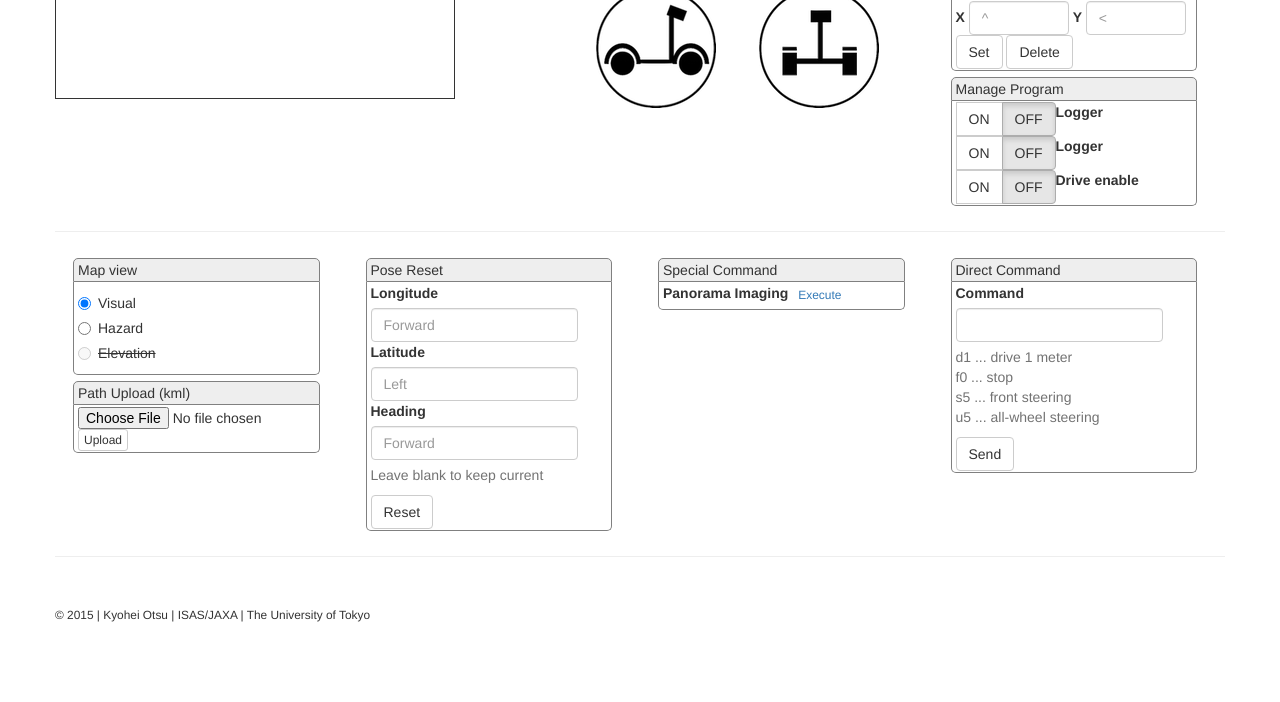
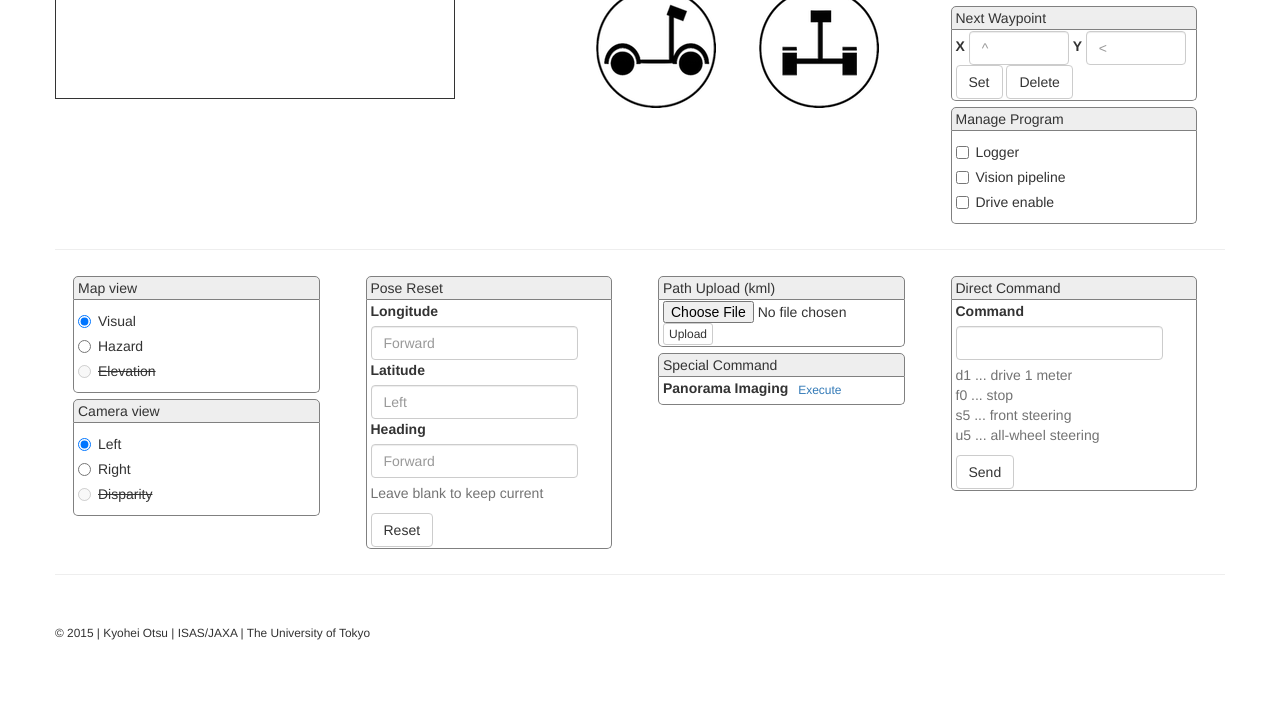
Before and after one commit to LukaDvlp/aurora2, a Flask app: page / in a window 1280 px wide. Shown: the part 481-1183 px from the top of the page. Before the commit the page ends 1103 px from the top, so only its background shows below. Run offline with Flask 2, Linux system fonts and the light colour scheme; a map, chart or similar area stays blank; some libraries are stand-ins or nearby versions.

Commit message:
improve UI

```diff
--- a/viz/static/js/main.js
+++ b/viz/static/js/main.js
@@ -13,13 +13,18 @@
 function v2x(v) { return pix2world(height / 2 - v); }
 function u2y(u) { return pix2world(width / 2 - u); }
 
+function rad2deg(rad) { return rad / 3.1415 * 180.0; }
+function deg2rad(deg) { return deg * 3.1415 / 180.0; }
+
 
 //!
 // Main loop
 //
 
 var map_mode = "VISUAL";
+var cam_mode = "LEFT";
 var drive_mode = 0;
+var logger_mode = false;
 
 function domReady() {
     // canvas setting
@@ -35,13 +40,12 @@
     refleshImages(1);
     refleshMeasurements(2);
 
-    $("[name=map-mode]").change(function() {
-        map_mode = $(this).val();
-    });
+    $("[name=map-mode]").change(function() { map_mode = $(this).val(); });
 
-    $("[name=auto-drive]").change(function() {
-        drive_mode = $(this).val();
-    });
+    $("[name=logger-status]").change(function() { logger_mode = $(this).is(":checked"); });
+    $("[name=vision-status]").change(function() { vision_mode = $(this).is(":checked"); });
+    $("[name=drive-status]") .change(function() { drive_mode  = $(this).is(":checked"); });
+
 }
 
 function refleshImages(rate) {
@@ -53,13 +57,44 @@
             $("#map-snapshot").attr("src", getBaseUrl() + "img/_images_hazard_map.png?" + Math.random());
             break;
     }
-    $("#camera-snapshot").attr("src", getBaseUrl() + "img/_images_left.png?" + Math.random());
+
+    switch (cam_mode) {
+        case "LEFT":
+            $("#camera-snapshot").attr("src", "http://192.168.201.61/axis-cgi/jpg/image.cgi?resolution=320x240");
+            break;
+        case "RIGHT":
+            $("#camera-snapshot").attr("src", "http://192.168.201.62/axis-cgi/jpg/image.cgi?resolution=320x240");
+            break;
+    }
+    //$("#camera-snapshot").attr("src", getBaseUrl() + "img/_images_left.png?" + Math.random());
     setTimeout(function() {
         refleshImages(rate);
     }, 1000.0 / rate);
 }
 
 function refleshMeasurements(rate) {
+    if (logger_mode) {
+        getResource('adc/get_all', function(arg) {
+            data = arg.split(" ").map(parseFloat);
+            console.log(data);
+
+            $("#global-pose-roll").text(rad2deg(data[3]).toFixed(1));
+            $("#global-pose-pitch").text(rad2deg(data[4]).toFixed(1));
+            $("#global-pose-roll").css("color", (Math.abs(rad2deg(data[3])) > 20 ? "red": "black"));
+            $("#global-pose-pitch").css("color", (Math.abs(rad2deg(data[4])) > 20 ? "red": "black"));
+            $("#img-roll").css("transform", "rotate(" + Math.round(rad2deg(data[3])) + "deg)");
+            $("#img-pitch").css("transform", "rotate(" + Math.round(rad2deg(data[3])) + "deg)");
+
+
+            $("#state-mob-busv").text(data[12].toFixed(1));
+            $("#state-com-busv").text(data[13].toFixed(1));
+            $("#state-mob-busv").css("color", (data[12] < 28 ? "red": "black"));
+            $("#state-com-busv").css("color", (data[12] < 14 ? "red": "black"));
+
+            $("#state-mob-power").text((data[12] * data[14]).toFixed(1));
+            $("#state-com-power").text((data[13] * data[15]).toFixed(1));
+        });
+    }
     /*
     getResource('sensor/imu/roll', function(arg) {
         var obj = $("#global-pose-roll");
--- a/viz/templates/index.html
+++ b/viz/templates/index.html
@@ -60,7 +60,7 @@
         <div class="row">
             <div id="column-head" class="col-lg-12">
                 <h1 class="page-header">Rover Controller
-                    <small>v1.02</small>
+                    <small>v1.03</small>
                 </h1>
             </div>
         </div>
@@ -152,8 +152,13 @@
                             <span>V</span>
                         </div>
                         <div>
-                            <span>Power Consumption</span>
-                            <span id="state-power" class="lead">20.8</span>
+                            <span>COM Power</span>
+                            <span id="state-com-power" class="lead">20.8</span>
+                            <span>W</span>
+                        </div>
+                        <div>
+                            <span>MOB Power</span>
+                            <span id="state-mob-power" class="lead">20.8</span>
                             <span>W</span>
                         </div>
                     </div>
@@ -182,20 +187,23 @@
                 <div id="program-manager-pane" title="Manage program">
                     <div class="sidebar-title"> Manage Program </div>
                     <div class="sidebar-item">
-                        <div id="logger-status-selector" class="btn-group" data-toggle="buttons">
-                            <label>Logger</label>
-                            <label class="btn btn-default"> <input type="radio" name="logger-status" value="1"> ON </label>
-                            <label class="btn btn-default active"> <input type="radio" name="logger-status" value="0"> OFF </label>
+                        <div id="logger-status-selector" class="checkbox">
+                            <label>
+                                <input type="checkbox" name="logger-status" value="1">
+                                Logger
+                            </label>
                         </div>
-                        <div id="impipe-status-selector" class="btn-group" data-toggle="buttons">
-                            <label>Logger</label>
-                            <label class="btn btn-default"> <input type="radio" name="logger-status" value="1"> ON </label>
-                            <label class="btn btn-default active"> <input type="radio" name="logger-status" value="0"> OFF </label>
+                        <div id="vision-status-selector" class="checkbox">
+                            <label>
+                                <input type="checkbox" name="vision-status" value="1">
+                                Vision pipeline
+                            </label>
                         </div>
-                        <div id="drive-selector" class="btn-group" data-toggle="buttons">
-                            <label>Drive enable</label>
-                            <label class="btn btn-default"> <input type="radio" name="auto-drive" value="1"> ON </label>
-                            <label class="btn btn-default active"> <input type="radio" name="auto-drive" value="0"> OFF </label>
+                        <div id="drive-selector" class="checkbox">
+                            <label>
+                                <input type="checkbox" name="drive-status">
+                                Drive enable
+                            </label>
                         </div>
                     </div>
                 </div>
@@ -232,16 +240,25 @@
                     </div>
                 </div>
 
-                <!-- Path Upload -->
-                <div id="drive-selector" title="Upload waypoints information as a KML file">
-                    <div class="sidebar-title"> Path Upload (kml)</div>
+                <!-- Camera view mode -->
+                <div id="cam-mode-selector" title="Select camera display mode">
+                    <div class="sidebar-title"> Camera view </div>
                     <div class="sidebar-item">
-                        <form class="form-inline">
-                            <div class="form-group">
-                                <input type="file" id="exampleInputFile">
-                            </div>
-                            <button type="submit" class="btn btn-default btn-xs">Upload</button>
-                        </form>
+                        <div class="radio">
+                            <label>
+                                <input type="radio" name="cam-mode" value="LEFT" checked> Left
+                            </label>
+                        </div>
+                        <div class="radio">
+                            <label>
+                                <input type="radio" name="cam-mode" value="RIGHT"> Right
+                            </label>
+                        </div>
+                        <div class="radio">
+                            <label>
+                                <input type="radio" name="map-mode" value="DISPARITY" disabled> <strike>Disparity</strike>
+                            </label>
+                        </div>
                     </div>
                 </div>
 
@@ -275,6 +292,19 @@
             </div>
 
             <div id="column-tools3" class="col-lg-3">
+
+                <!-- Path Upload -->
+                <div id="drive-selector" title="Upload waypoints information as a KML file">
+                    <div class="sidebar-title"> Path Upload (kml)</div>
+                    <div class="sidebar-item">
+                        <form class="form-inline">
+                            <div class="form-group">
+                                <input type="file" id="exampleInputFile">
+                            </div>
+                            <button type="submit" class="btn btn-default btn-xs">Upload</button>
+                        </form>
+                    </div>
+                </div>
 
                 <!-- Special command -->
                 <div id="special-command-pane" title="Send special commands">
```
Also changed, not shown: runserver.py (added, +15 -0 lines), viz/__init__.py (+12 -0 lines), viz/views.py (added, +142 -0 lines).
